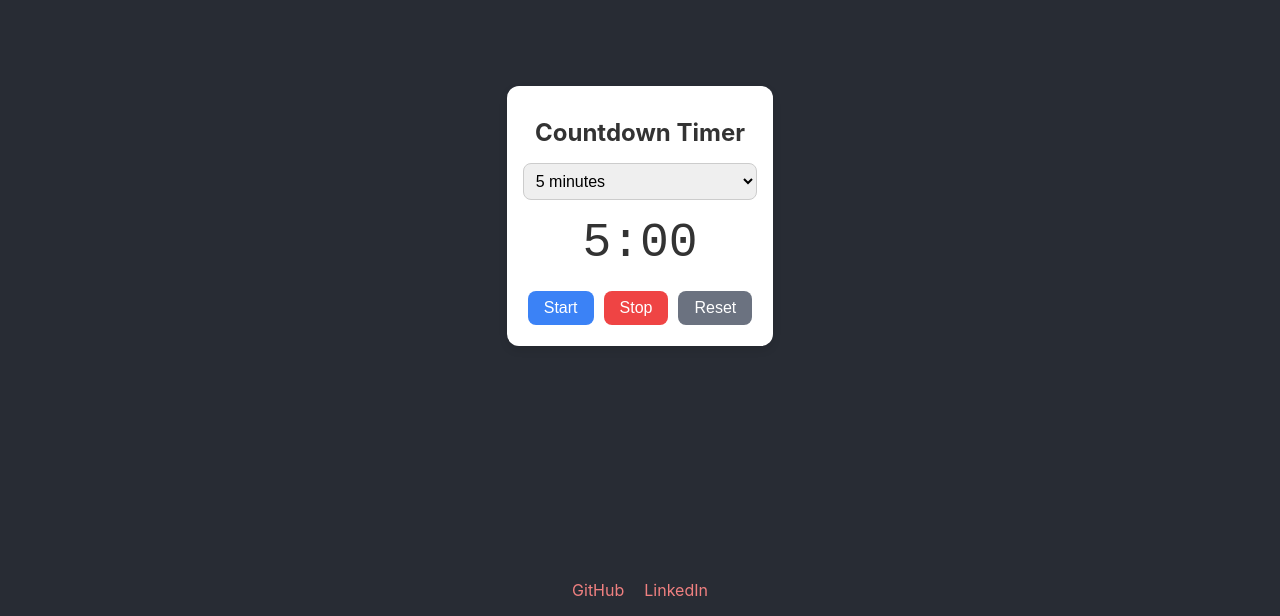
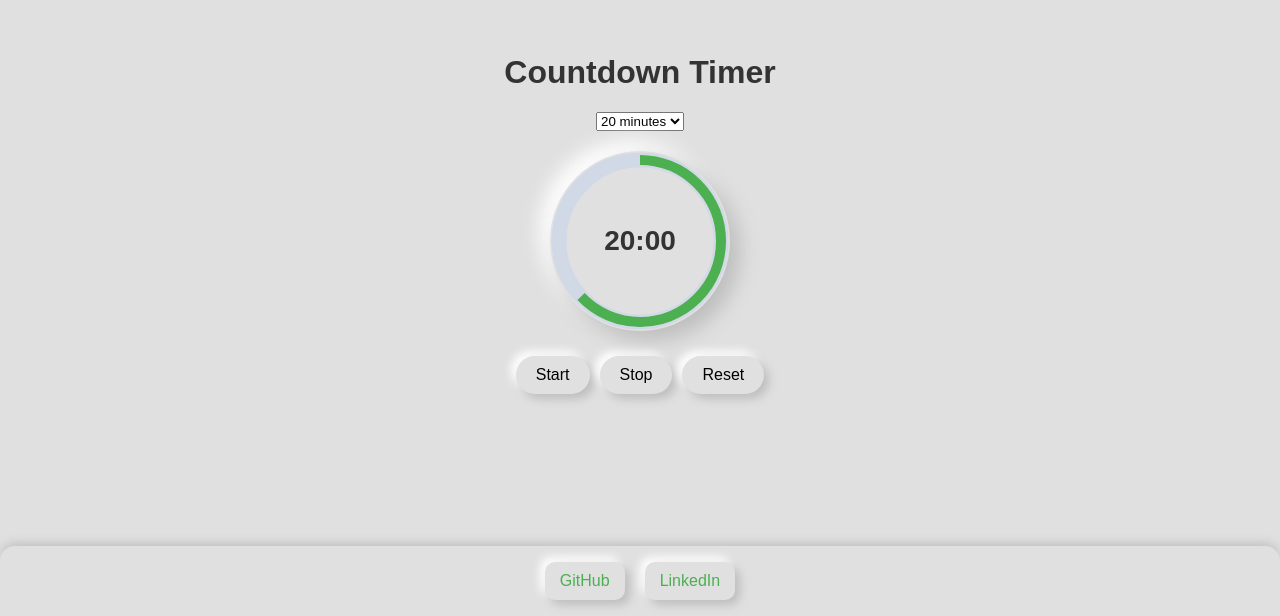
Before and after one commit to Foxshane997/Timer-Application, a React (Create React App) app: page / in a window 1280 px wide. Shown: the part 184-800 px from the top of the page. Built offline with nearby package versions, Linux system fonts and the light colour scheme; the HTML template or start-up script is replaced by a standard one.

Commit message:
Changed to a circle podromo timer that is nuromorphic

```diff
--- a/src/App.css
+++ b/src/App.css
@@ -5,8 +5,9 @@
   align-items: center;
   height: 100vh;
   text-align: center;
-  background-color: #282c34;
-  color: white;
+  background-color: #e0e0e0;
+  color: #333;
+  font-family: 'Arial', sans-serif;
 }
 
 .App-header {
@@ -15,6 +16,10 @@
   align-items: center;
   justify-content: center;
   font-size: calc(10px + 2vmin);
+  padding: 2em;
+  background: #e0e0e0;
+  border-radius: 20px;
+  box-shadow: 10px 10px 20px #bebebe, -10px -10px 20px #ffffff;
 }
 
 footer {
@@ -24,19 +29,32 @@ footer {
   padding: 1em;
   width: 100%;
   box-sizing: border-box;
+  background: #e0e0e0;
+  box-shadow: 0px -3px 10px #bebebe, 0px 3px 10px #ffffff;
   position: fixed;
   bottom: 0;
   left: 0;
   right: 0;
+  border-radius: 15px 15px 0 0;
 }
 
 footer a {
   margin: 0 10px;
-  color: lightcoral;
+  color: #4caf50;
   text-decoration: none;
+  padding: 10px 15px;
+  background: #e0e0e0;
+  border-radius: 10px;
+  box-shadow: 5px 5px 10px #bebebe, -5px -5px 10px #ffffff;
+  transition: all 0.3s ease;
 }
 
 footer a:hover {
-  color: lightskyblue;
-  font-size: x-large;
+  box-shadow: 2px 2px 5px #bebebe, -2px -2px 5px #ffffff;
+  color: #333;
+  font-size: larger;
 }
+
+footer a:active {
+  box-shadow: inset 5px 5px 10px #bebebe, inset -5px -5px 10px #ffffff;
+}
--- a/src/assets/styles/CountdownTimer.css
+++ b/src/assets/styles/CountdownTimer.css
@@ -1,64 +1,72 @@
-/* CountdownTimer.css */
 .timer {
-  padding: 16px;
-  max-width: 400px;
-  margin: 0 auto;
-  background-color: white;
-  border-radius: 12px;
-  box-shadow: 0 4px 8px rgba(0, 0, 0, 0.1);
   text-align: center;
+  font-family: 'Arial', sans-serif;
+}
+
+.circle {
+  position: relative;
+  width: 180px;
+  height: 180px;
+  margin: 20px auto;
+  background: #e0e0e0;
+  border-radius: 50%;
+  box-shadow: 10px 10px 20px #bebebe, -10px -10px 20px #ffffff;
+  display: flex;
+  align-items: center;
+  justify-content: center;
+}
+
+.circle svg {
+  width: 100%;
+  height: 100%;
+  transform: rotate(-90deg); /* Start from the top of the circle */
+}
+
+.background-circle {
+  fill: none;
+  stroke: #d1d9e6;
+  stroke-width: 15;
+}
+
+.progress-circle {
+  fill: none;
+  stroke: #4caf50;
+  stroke-width: 10;
+  stroke-dasharray: 320; /* Adjusted for neumorphism */
+  stroke-dashoffset: 0;
+  transition: stroke-dashoffset 1s linear;
+}
+
+.time-text {
+  position: absolute;
+  top: 50%;
+  left: 50%;
+  transform: translate(-50%, -50%);
+  font-size: 28px;
+  font-weight: bold;
   color: #333;
 }
 
-.timer h1 {
-  font-size: 24px;
-  font-weight: bold;
+.controls {
+  margin-top: 20px;
 }
 
-.timer select {
-  display: block;
-  width: 100%;
-  margin-top: 8px;
-  padding: 8px;
-  border-radius: 8px;
-  border: 1px solid #ccc;
+button {
+  margin: 5px;
+  padding: 10px 20px;
   font-size: 16px;
+  cursor: pointer;
+  border-radius: 20px;
+  background: #e0e0e0;
+  border: none;
+  box-shadow: 5px 5px 10px #bebebe, -5px -5px 10px #ffffff;
+  transition: all 0.3s ease;
 }
 
-.timer .time-display {
-  font-size: 48px;
-  font-family: monospace;
-  margin: 16px 0;
+button:hover {
+  box-shadow: 2px 2px 5px #bebebe, -2px -2px 5px #ffffff;
 }
 
-.timer .controls {
-  display: flex;
-  justify-content: space-around;
+button:active {
+  box-shadow: inset 5px 5px 10px #bebebe, inset -5px -5px 10px #ffffff;
 }
-
-.timer .controls button {
-  padding: 8px 16px;
-  border-radius: 8px;
-  border: none;
-  color: white;
-  font-size: 16px;
-  cursor: pointer;
-  transition: background-color 0.2s;
-  margin: 5px;
-}
-
-.timer .controls button:hover {
-  opacity: 0.8;
-}
-
-.timer .controls button:nth-child(1) {
-  background-color: #3b82f6;
-}
-
-.timer .controls button:nth-child(2) {
-  background-color: #ef4444;
-}
-
-.timer .controls button:nth-child(3) {
-  background-color: #6b7280;
-}
--- a/src/components/CountdownTimer.jsx
+++ b/src/components/CountdownTimer.jsx
@@ -2,8 +2,8 @@ import React, { useState, useEffect } from "react";
 import "../assets/styles/CountdownTimer.css";
 
 const CountdownTimer = () => {
-  const [time, setTime] = useState(300); // default to 5 minutes (300 seconds)
-  const [selectedTime, setSelectedTime] = useState(300); // default selected time
+  const [time, setTime] = useState(1200); // Default to 20 minutes (1200 seconds)
+  const [selectedTime, setSelectedTime] = useState(1200); // Default selected time
   const [isRunning, setIsRunning] = useState(false);
 
   useEffect(() => {
@@ -46,6 +46,16 @@ const CountdownTimer = () => {
     return `${minutes}:${seconds < 10 ? "0" : ""}${seconds}`;
   };
 
+  const calculateStrokeOffset = (elapsedTime) => {
+    const circumference = 283;
+    const timeRatio = time / selectedTime;
+    const maxStroke = (selectedTime / 1200) * circumference; // 20 minutes as the max
+    const offset = maxStroke * timeRatio;
+    return circumference - offset;
+  };
+
+  const strokeDashoffset = isRunning ? calculateStrokeOffset(time) : calculateStrokeOffset(selectedTime);
+
   return (
     <div className="timer">
       <h1>Countdown Timer</h1>
@@ -55,7 +65,19 @@ const CountdownTimer = () => {
         <option value={15}>15 minutes</option>
         <option value={20}>20 minutes</option>
       </select>
-      <div className="time-display">{formatTime(time)}</div>
+      <div className="circle">
+        <svg>
+          <circle cx="50%" cy="50%" r="45%" className="background-circle" />
+          <circle
+            cx="50%"
+            cy="50%"
+            r="45%"
+            className="progress-circle"
+            style={{ strokeDashoffset }}
+          />
+        </svg>
+        <div className="time-text">{formatTime(time)}</div>
+      </div>
       <div className="controls">
         <button onClick={handleStart}>Start</button>
         <button onClick={handleStop}>Stop</button>
```
